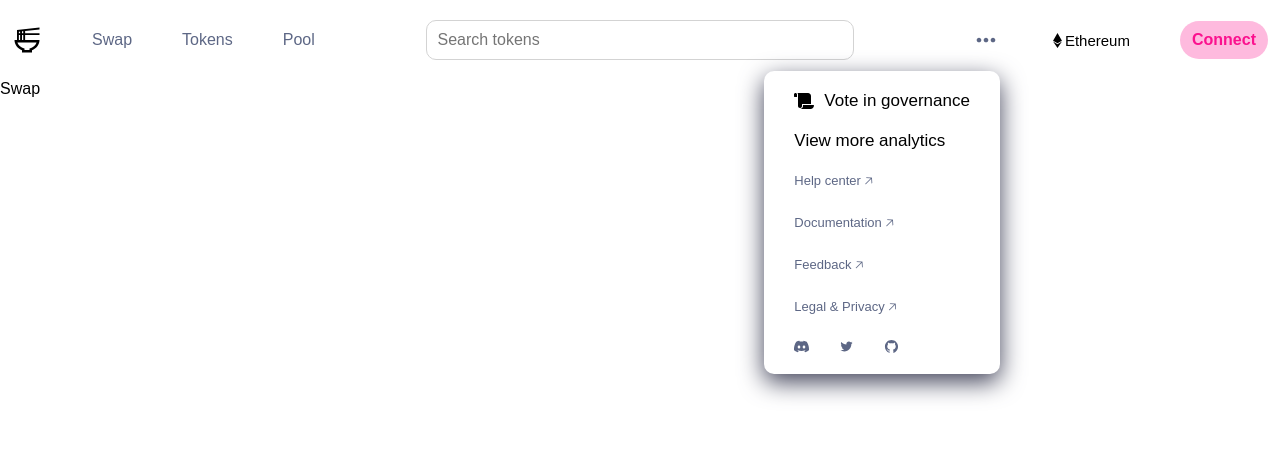
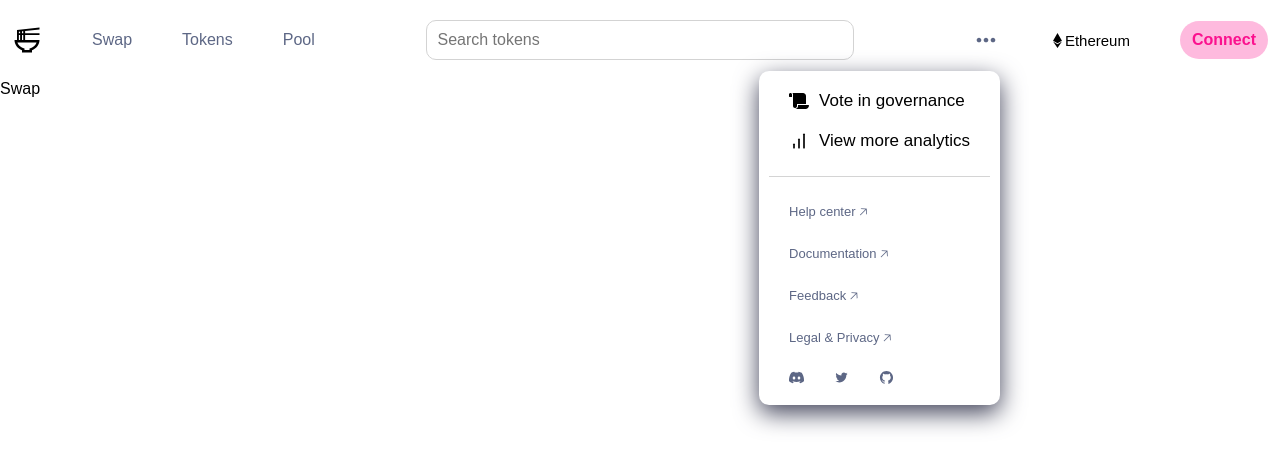
Before and after one commit to RamenSwapExchange/frontend, a React (Vite) app: page / in a window 1280 px wide. Both pictures are taken after a click on the element 985 px from the left and 40 px from the top of the page. Shown: the top 470 px of the page. Built offline with nearby package versions, Linux system fonts and the light colour scheme.

Commit message:
dots dropdown fully finished

```diff
--- a/src/components/Header/Header.tsx
+++ b/src/components/Header/Header.tsx
@@ -9,6 +9,7 @@ import {
 } from "react-icons/ai";
 import { SiDiscord } from "react-icons/si";
 import { useState } from "react";
+import { FiBarChart } from "react-icons/fi"
 
 const Header = () => {
   const [dotsDropdownActive, setDotsDropdownActive] = useState<boolean>(false);
@@ -49,12 +50,13 @@ const Header = () => {
                 : "dropdown-menu"
             }
           >
-            <li className="dropdown-item li">< FaScroll className="dropdown-icon" />Vote in governance</li>
-            <li className="dropdown-item li">View more analytics</li>
-            <li className="dropdown-item li info-item">Help center 🡥</li>
-            <li className="dropdown-item li info-item">Documentation 🡥</li>
-            <li className="dropdown-item li info-item">Feedback 🡥</li>
-            <li className="dropdown-item li info-item">Legal & Privacy 🡥</li>
+            <li className="dropdown-item li-hover">< FaScroll className="dropdown-icon" />Vote in governance</li>
+            <li className="dropdown-item li-hover">< FiBarChart className="dropdown-icon" />View more analytics</li>
+            <div className="border-bottom"></div>
+            <li className="dropdown-item li-hover info-item">Help center 🡥</li>
+            <li className="dropdown-item li-hover info-item">Documentation 🡥</li>
+            <li className="dropdown-item li-hover info-item">Feedback 🡥</li>
+            <li className="dropdown-item li-hover info-item">Legal & Privacy 🡥</li>
             <li className="dropdown-item li icon-item ">
               <SiDiscord style={{ margin: 0 }} />
               <AiOutlineTwitter />
--- a/src/components/Header/header.scss
+++ b/src/components/Header/header.scss
@@ -64,10 +64,6 @@
       align-items: center;
       position: relative;
       font-size: 15px;
-
-      &:hover {
-        cursor: pointer;
-      }
     }
 
     .dropdown-menu-active {
@@ -89,6 +85,12 @@
       border-radius: 10px;
       display: none;
 
+      .border-bottom {
+        border-bottom: 1px solid rgb(212, 212, 212);
+        width: 100%;
+        margin: 15px 0px;
+      }
+
       li {
         color: black;
         background-color: white;
@@ -99,30 +101,38 @@
         border-radius: 10px;
         @include flexCenter();
 
-        &:hover {
-          background-color: rgb(238, 238, 238);
-        }
-
-        .dropdown-icon{
+        .dropdown-icon {
           font-size: 20px;
           margin-right: 10px;
         }
       }
+
       .info-item {
         font-size: 13px;
         color: $primary-dark;
         display: flex;
+
       }
+
+      .li-hover:hover {
+        background-color: rgb(212, 212, 212);
+        cursor: pointer;
+      }
+
       .icon-item {
         font-size: 15px;
         color: $primary-dark;
         display: flex;
         gap: 30px;
+
+        svg{
+          cursor: pointer;
+        }
       }
 
     }
 
-    .dropdown-menu > .dropdown-item {
+    .dropdown-menu>.dropdown-item {
       transform-origin: top center;
       animation: translateX 100ms 60ms ease-in-out forwards;
     }
```
